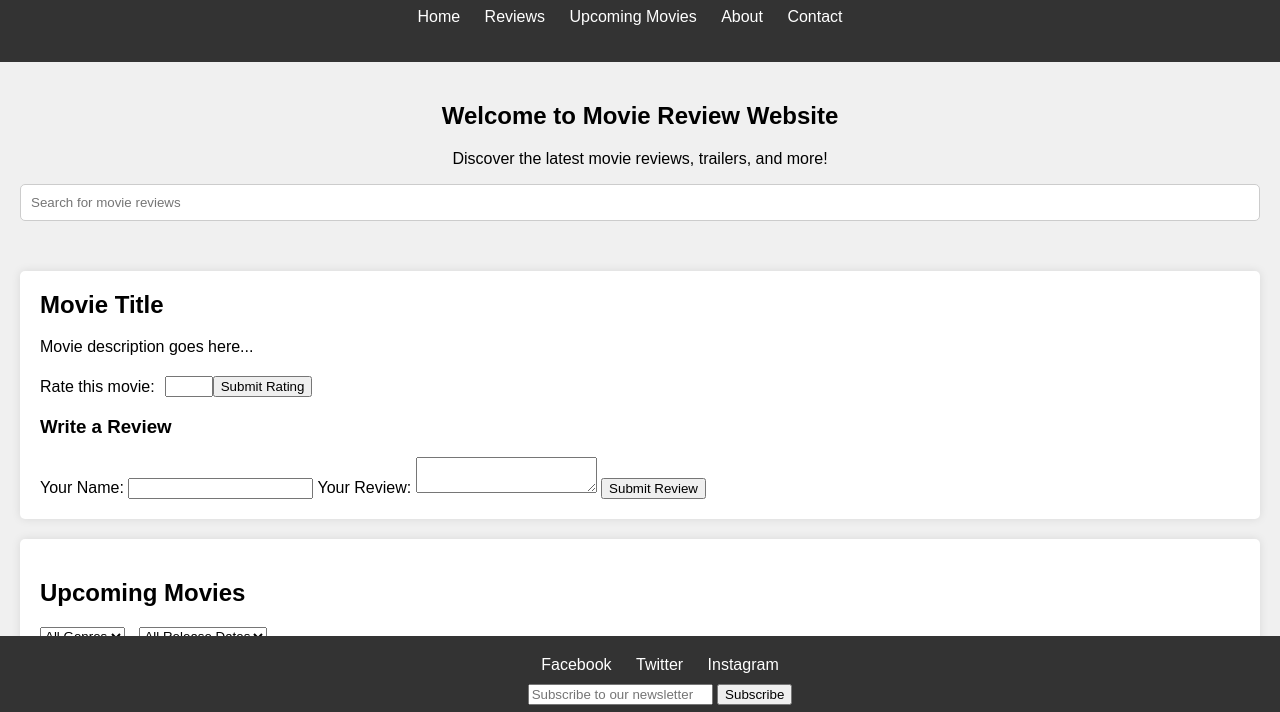
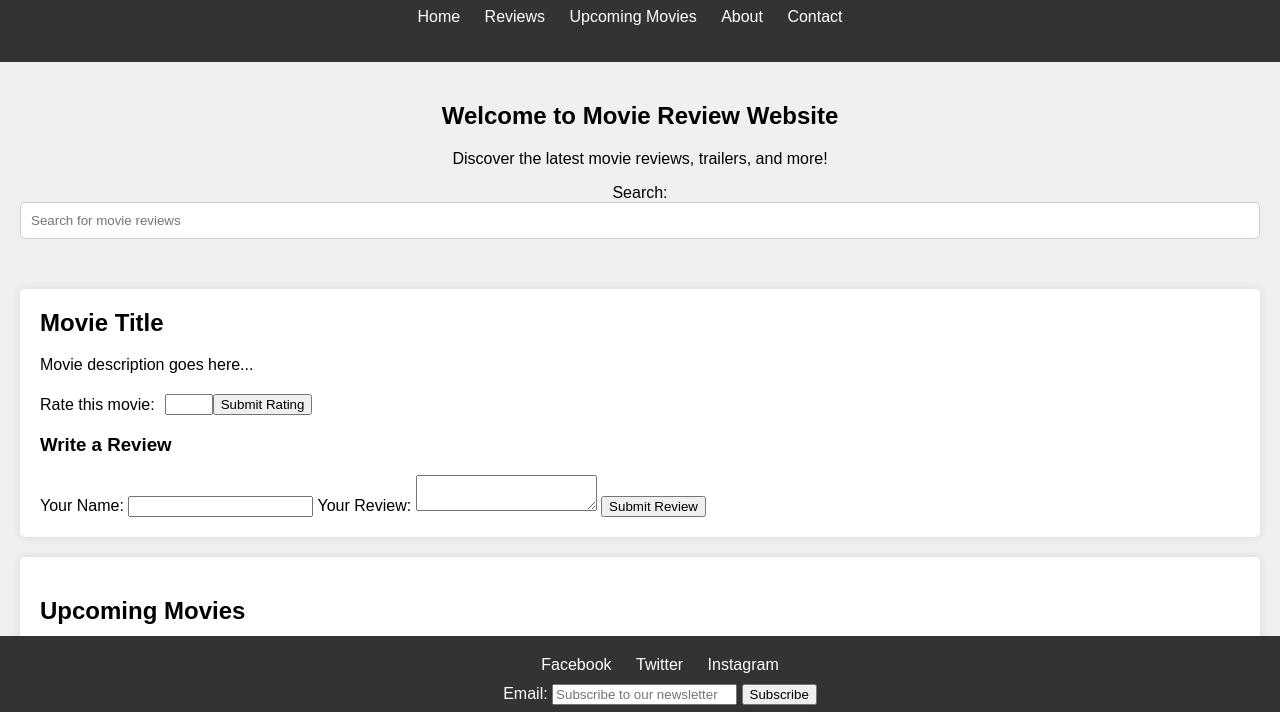
Before and after one commit to kusumadama/Movie-Review, a plain HTML site: page index.html in a window 1280 px wide. Shown: the part 47-759 px from the top of the page. Drawn offline with Linux system fonts and the light colour scheme.

Commit message:
fixed 2 errors

```diff
--- a/index.html
+++ b/index.html
@@ -268,6 +268,7 @@
         <section class="hero">
             <h2>Welcome to Movie Review Website</h2>
             <p>Discover the latest movie reviews, trailers, and more!</p>
+            <label for="search-bar">Search:</label>
             <input type="text" class="search-bar" id="search-bar" placeholder="Search for movie reviews">
         </section>
 
@@ -361,7 +362,8 @@
             <a href="#">Instagram</a>
         </div>
         <form action="#" method="post">
-            <input type="email" name="email" placeholder="Subscribe to our newsletter">
+            <label for="email">Email:</label>
+            <input type="email" name="email" id="email" placeholder="Subscribe to our newsletter">
             <input type="submit" value="Subscribe">
         </form>
         <div class="legal-links">
```
